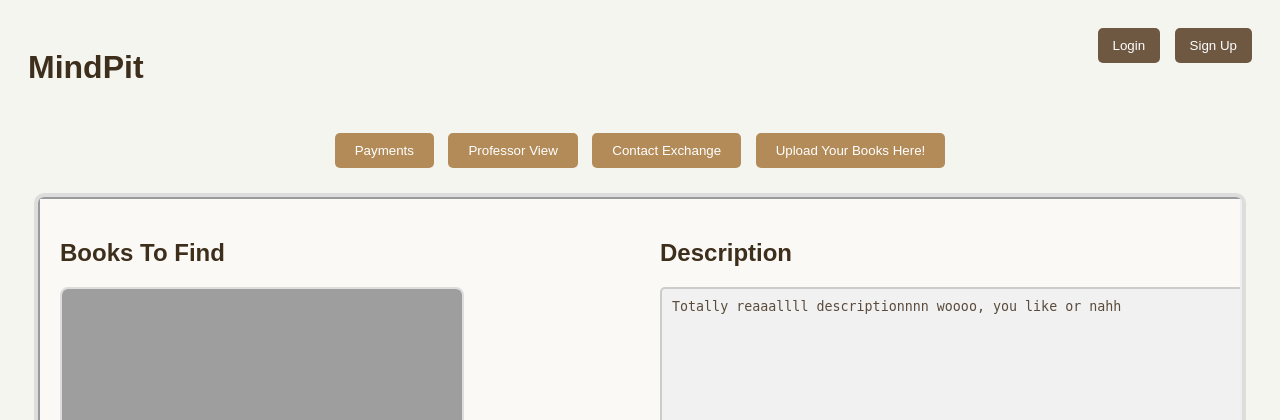
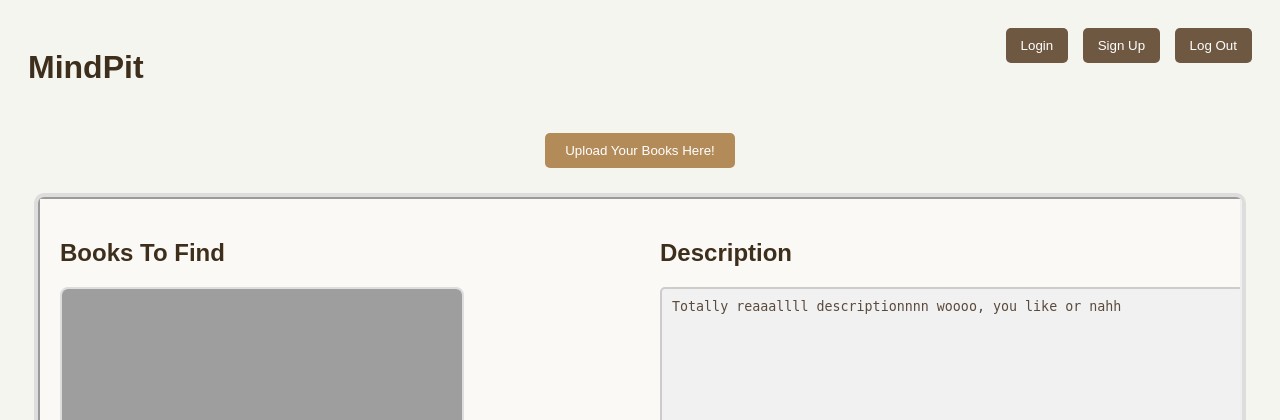
Before and after one commit to Jhe56/DonsHackathon, a Flask app: page / in a window 1280 px wide. Shown: the top 420 px of the page. Run offline with Flask 3, Linux system fonts and the light colour scheme.

Commit message:
Update index.html

```diff
--- a/templates/index.html
+++ b/templates/index.html
@@ -1,100 +1,95 @@
-<!-- This is the main page -->
 <!DOCTYPE html>
 <html>
 <head>
   <title>MindPit</title>
 
-  <!-- Page style settings -->
   <style>
     body {
-      background: #f5f5f0;         /* soft grey bg */
-      color: #3e2f1c;              /* brown text */
-      font-family: sans-serif;     /* clean font */
-      padding: 20px;               /* space around page */
+      background: #f5f5f0; /* Soft grey page background color */
+      color: #3e2f1c; /* Dark brown text color used */
+      font-family: sans-serif; /* Clean simple sans serif font */
+      padding: 20px; /* Padding space around entire page */
     }
 
     .top {
-      display: flex;               /* row layout */
-      justify-content: space-between; /* spread out */
-      margin-bottom: 20px;         /* space below bar */
+      display: flex; /* Layout items horizontally in row */
+      justify-content: space-between; /* Spread items evenly in row */
+      margin-bottom: 20px; /* Margin below the top bar */
     }
 
     .buttons {
-      text-align: center;          /* center buttons */
-      margin-bottom: 20px;         /* space below buttons */
+      text-align: center; /* Center align all button elements */
+      margin-bottom: 20px; /* Margin below button group section */
     }
 
     .buttons button {
-      padding: 10px 20px;          /* size inside */
-      margin: 5px;                 /* space between */
-      background: #b38b59;         /* light brown */
-      border: none;                /* no outline */
-      color: white;                /* white text */
-      border-radius: 5px;          /* round shape */
-      cursor: pointer;             /* hand on hover */
+      padding: 10px 20px; /* Button inside padding for size */
+      margin: 5px; /* Space between button elements */
+      background: #b38b59; /* Light brown button background color */
+      border: none; /* Remove border from button element */
+      color: white; /* White text color on buttons */
+      border-radius: 5px; /* Rounded corners for button elements */
+      cursor: pointer; /* Mouse changes to pointer cursor */
     }
 
     .buttons button:hover {
-      background: #916c44;         /* darker brown hover */
+      background: #916c44; /* Darker brown on button hover */
     }
 
     .top button {
-      padding: 10px 15px;          /* size inside */
-      margin-left: 10px;           /* space between */
-      background: #6e5841;         /* medium brown */
-      border: none;                /* no border */
-      color: white;                /* white text */
-      border-radius: 5px;          /* rounded corners */
-      cursor: pointer;             /* hover hand */
+      padding: 10px 15px; /* Padding size inside top buttons */
+      margin-left: 10px; /* Left margin between top buttons */
+      background: #6e5841; /* Medium brown color top buttons */
+      border: none; /* Remove border from top buttons */
+      color: white; /* White text color top buttons */
+      border-radius: 5px; /* Rounded corners top button style */
+      cursor: pointer; /* Pointer cursor on button hover */
     }
 
     .top button:hover {
-      background: #4f3f2d;         /* dark brown hover */
+      background: #4f3f2d; /* Dark brown color button hover */
     }
 
     .box {
-      border: 4px solid #ddd;      /* soft border */
-      border-radius: 10px;         /* round edges */
-      overflow: hidden;            /* hide overflow */
-      margin: 0 auto;              /* center it */
-      width: fit-content;          /* fits inside */
-      background: white;           /* white box */
+      border: 4px solid #ddd; /* Light grey border around iframe */
+      border-radius: 10px; /* Rounded corners iframe container box */
+      overflow: hidden; /* Hide overflow outside iframe box */
+      margin: 0 auto; /* Center box horizontally on page */
+      width: fit-content; /* Adjust box width content size */
+      background: white; /* White background iframe content box */
     }
+
+    a { text-decoration: none; color: inherit; } /* Links no underline inherit color */
   </style>
 </head>
 
 <body>
 
-  <!-- top bar title and buttons -->
   <div class="top">
-    <h1>MindPit</h1> <!-- Site name -->
+    <h1>MindPit</h1> <!-- Main heading site name displayed -->
 
-    <!-- Login + Sign Up -->
     <div>
-      <button>Login</button>
-      <button>Sign Up</button>
+      <button onclick="window.open('/login', '_blank')">Login</button> <!-- Opens login page new tab -->
+      <button onclick="window.open('/signup', '_blank')">Sign Up</button> <!-- Opens signup page new tab -->
+      <button onclick="window.open('/logout', '_blank')">Log Out</button> <!-- Opens logout page new tab -->
     </div>
   </div>
 
-  <!-- view change buttons -->
   <div class="buttons">
-    <button onclick="resizeFrame(1200,800)">Payments</button>
-    <button onclick="resizeFrame(1200,800)">Professor View</button>
-    <button onclick="resizeFrame(1200,800)">Contact Exchange</button>
-    <button onclick="resizeFrame(1200,800)">Upload Your Books Here!</button>
+    <button onclick="document.getElementById('viewer').src='/upload_books'; resizeFrame(1200,800);">
+      Upload Your Books Here!
+    </button> <!-- Upload page shown in iframe -->
   </div>
 
-  <!-- iframe wrapped in box -->
   <div class="box">
-    <iframe id="viewer" src="/demo" width="1200" height="800"></iframe>
+    <iframe id="viewer" src="/demo" width="1200" height="800"></iframe> <!-- Iframe loads demo page initially -->
   </div>
 
-  <!-- resize iframe function -->
   <script>
     function resizeFrame(w, h) {
-      const f = document.getElementById("viewer"); // grab iframe
-      f.style.width = w + "px";  // update width
-      f.style.height = h + "px"; // update height
+      const f = document.getElementById("viewer"); // Select iframe element by id
+      f.style.width = w + "px"; // Set iframe width dynamically
+      f.style.height = h + "px"; // Set iframe height dynamically
     }
   </script>
 
```
